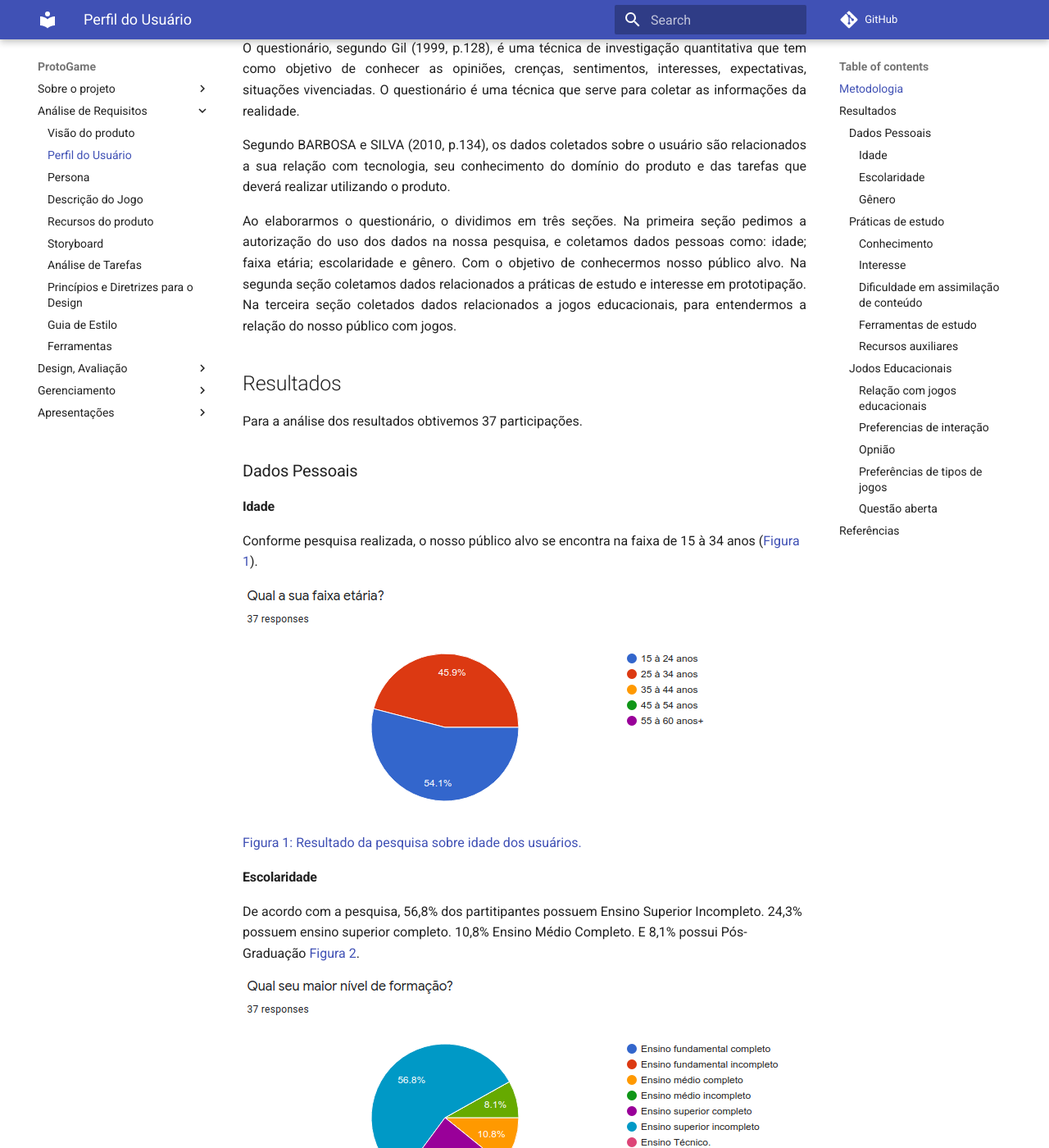
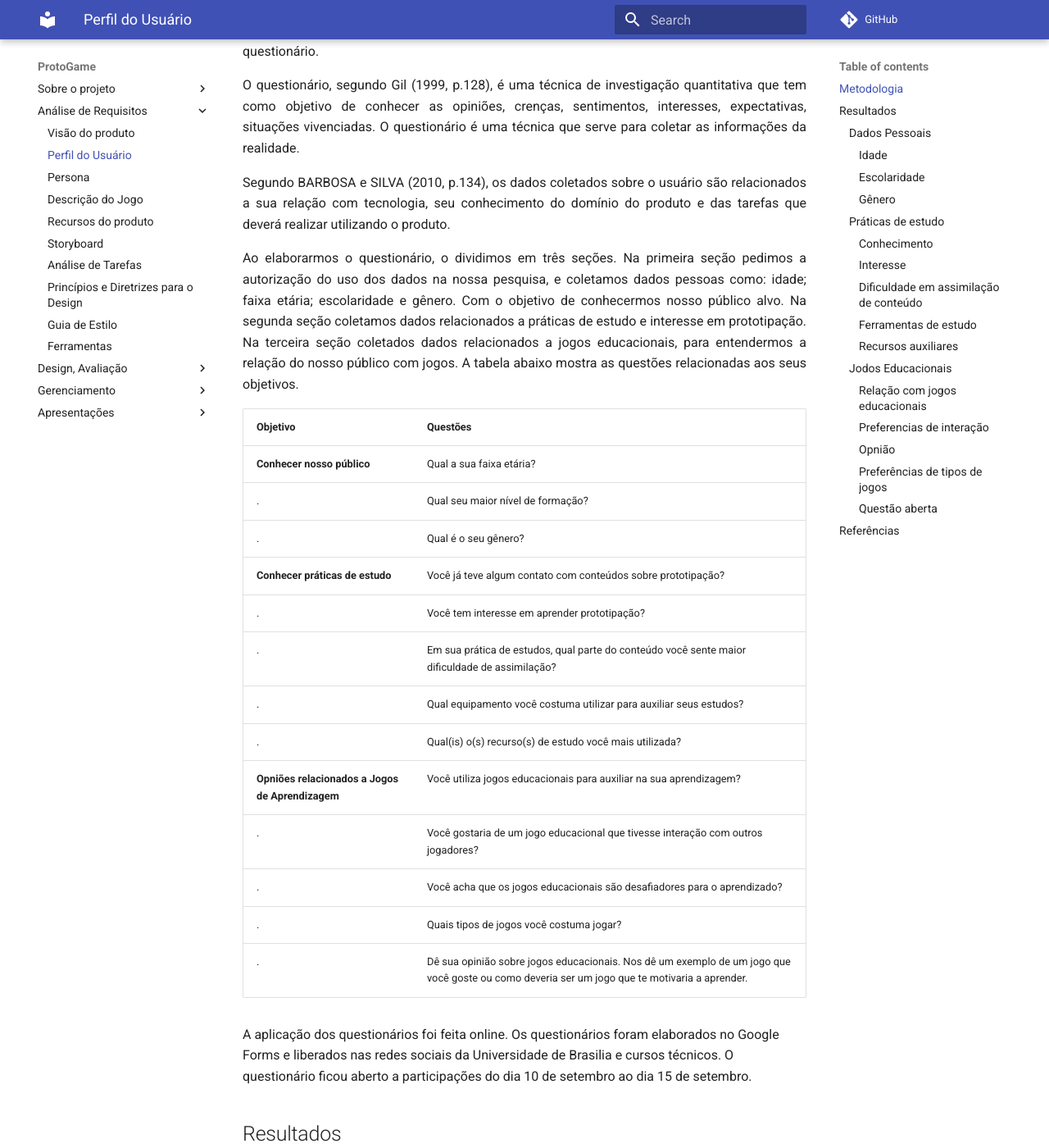
Before and after one commit to Design-de-Jogos/2020.1-ProtoGame, an MkDocs documentation site: the page built from docs/Perfil-usuario.md, in a window 1280 px wide and 1400 px high, scrolled down 536 px. Shown: the whole window at 82% size. Built offline with MkDocs 1.6.1 and Material for MkDocs 9.7.7, drawn with Linux system fonts in a browser that asks for light colours; comment, search, counter and statistics services are not loaded; some of the changed text lies outside the part shown.

Commit message:
Update Perfil-usuario.md

```diff
--- a/docs/Perfil-usuario.md
+++ b/docs/Perfil-usuario.md
@@ -3,9 +3,10 @@
 Data | Versão | Descrição | Autor(es)
 ---- | ---- | ----| -----
 08/09/2020 | 0.0 | Criação do documento | Equipe de GDD
-10/09/2020 | 0.1| Elaboração  e liberação do questionário | Equipe de GDD
+10/09/2020 | 0.1 | Elaboração  e liberação do questionário | Equipe de GDD
 14/09/2020 | 0.2 | Descrição da metodologia | Iolane
 15/09/2020 | 0.3 | Coleta dos resultados | Iolane
+05/10/2020 | 0.4 | Adição da tabela de questões usadas no questionário | Iolane
 
 ## Metodologia
 
@@ -15,8 +16,25 @@ Data | Versão | Descrição | Autor(es)
 
 <p align="justify">Segundo BARBOSA e SILVA (2010, p.134), os dados coletados sobre o usuário são relacionados a sua relação com tecnologia, seu conhecimento do domínio do produto e das tarefas que deverá realizar utilizando o produto.</p>
 
-<p align="justify">Ao elaborarmos o questionário, o dividimos em três seções. Na primeira seção pedimos a autorização do uso dos dados na nossa pesquisa, e coletamos dados pessoas como: idade; faixa etária; escolaridade e gênero. Com o objetivo de conhecermos nosso público alvo. Na segunda seção coletamos dados relacionados a práticas de estudo e interesse em prototipação. Na terceira seção coletados dados relacionados a jogos educacionais, para entendermos a relação do nosso público com jogos.</p>
+<p align="justify">Ao elaborarmos o questionário, o dividimos em três seções. Na primeira seção pedimos a autorização do uso dos dados na nossa pesquisa, e coletamos dados pessoas como: idade; faixa etária; escolaridade e gênero. Com o objetivo de conhecermos nosso público alvo. Na segunda seção coletamos dados relacionados a práticas de estudo e interesse em prototipação. Na terceira seção coletados dados relacionados a jogos educacionais, para entendermos a relação do nosso público com jogos. A tabela abaixo mostra as questões relacionadas aos seus objetivos.</p>
 
+Objetivo | Questões
+-------- | -------
+**Conhecer nosso público** | Qual a sua faixa etária?
+  . | Qual seu maior nível de formação?
+  . | Qual é o seu gênero?
+**Conhecer práticas de estudo** | Você já teve algum contato com conteúdos sobre prototipação?
+ . | Você tem interesse em aprender prototipação?
+ . | Em sua prática de estudos, qual parte do conteúdo você sente maior dificuldade de assimilação?
+ . | Qual equipamento você costuma utilizar para auxiliar seus estudos?
+ . | Qual(is) o(s) recurso(s) de estudo você mais utilizada?
+ **Opniões relacionados a Jogos de Aprendizagem** | Você utiliza jogos educacionais para auxiliar na sua aprendizagem?
+  . | Você gostaria de um jogo educacional que tivesse interação com outros jogadores?
+  . | Você acha que os jogos educacionais são desafiadores para o aprendizado?
+  . | Quais tipos de jogos você costuma jogar?
+  . | Dê sua opinião sobre jogos educacionais. Nos dê um exemplo de um jogo que você goste ou como deveria ser um jogo que te motivaria a aprender.
+
+  A aplicação dos questionários foi feita online. Os questionários foram elaborados no Google Forms e liberados nas redes sociais da Universidade de Brasilia e cursos técnicos. O questionário ficou aberto a participações do dia 10 de setembro ao dia 15 de setembro.
 
 ## Resultados
 
```
